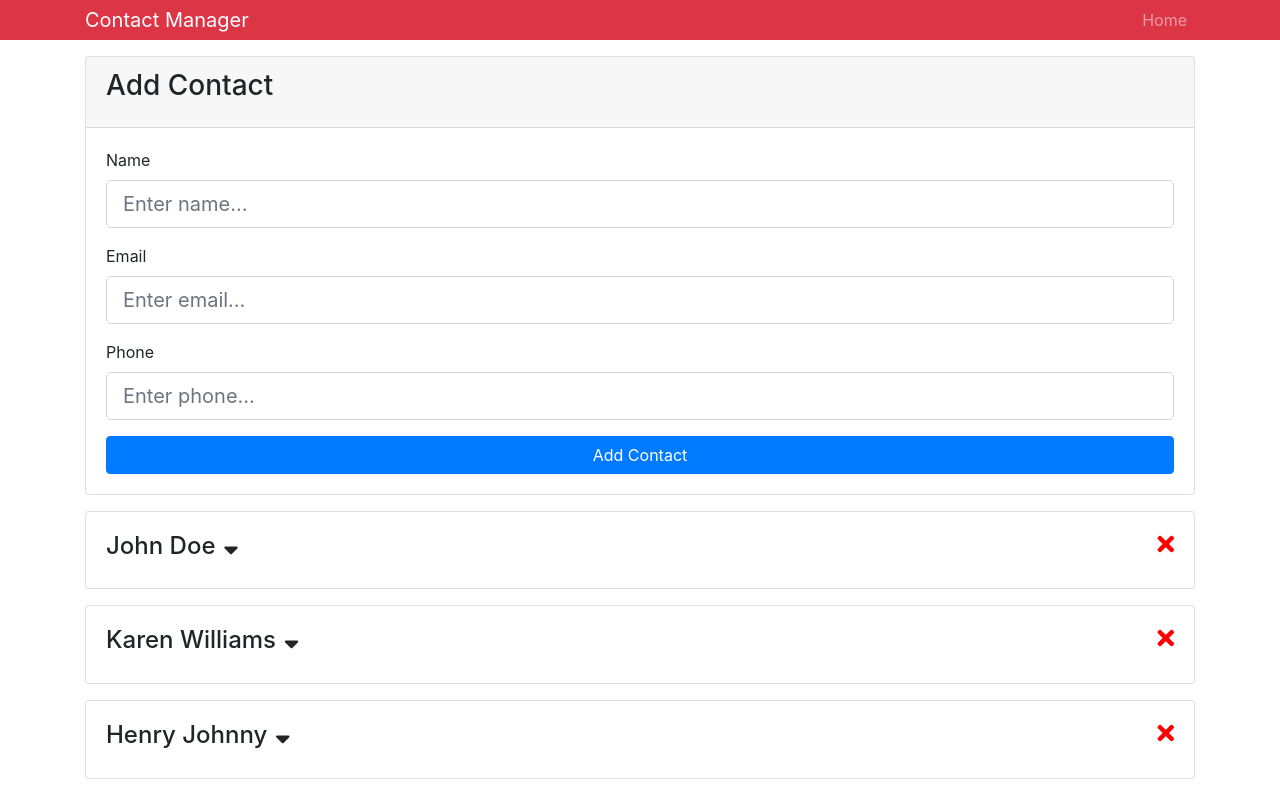
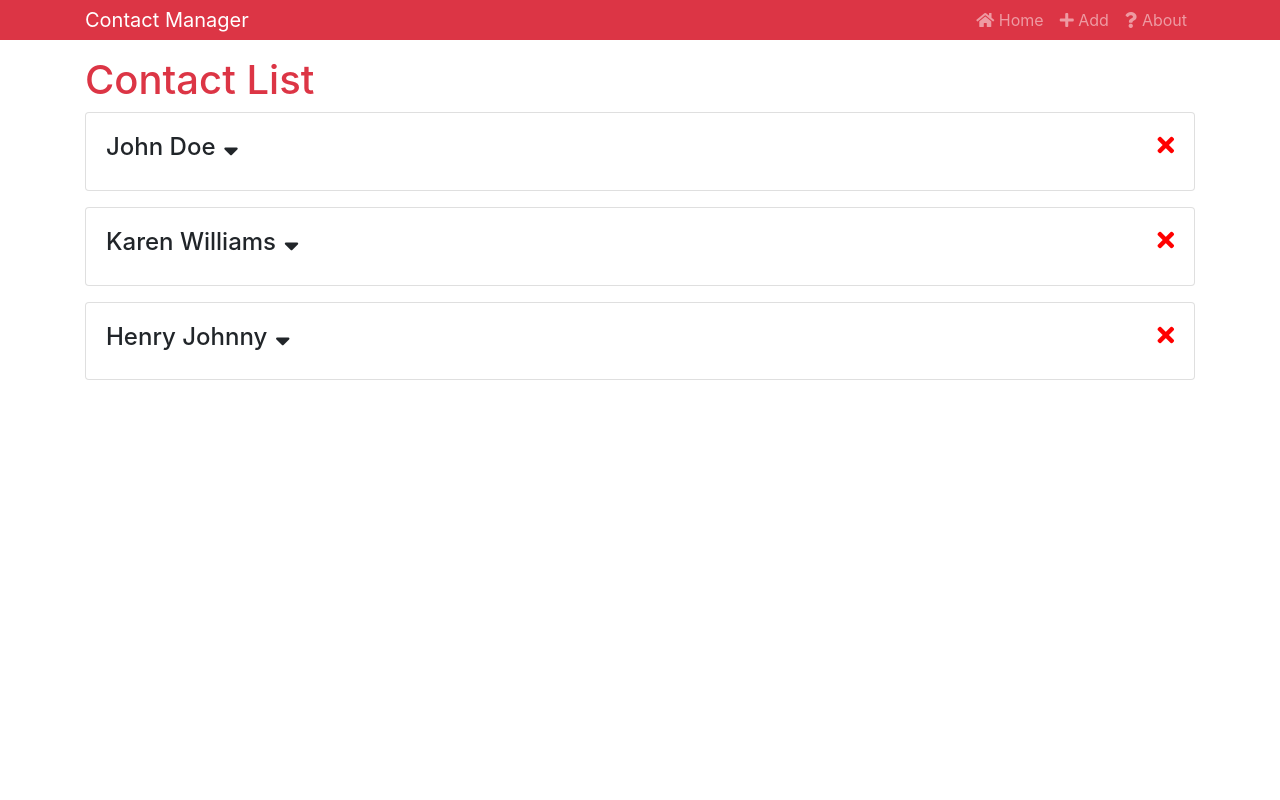
Before and after one commit to jmrmgn/contactmanager, a React (Create React App) app: page / in a window 1280 px wide. Built offline with nearby package versions, Linux system fonts and the light colour scheme.

Commit message:
react-router-dom added

```diff
--- a/package.json
+++ b/package.json
@@ -7,6 +7,7 @@
     "classnames": "^2.2.6",
     "react": "^16.7.0",
     "react-dom": "^16.7.0",
+    "react-router-dom": "^4.3.1",
     "react-scripts": "2.1.2",
     "uuid": "^3.3.2"
   },
--- a/src/App.js
+++ b/src/App.js
@@ -1,7 +1,10 @@
 import React, { Component } from 'react';
+// Browser = Parent, Route = route, Switch = Error page
+import { BrowserRouter as Router, Route, Switch } from 'react-router-dom';
 import Header from './components/layout/Header';
-import Contacts from './components/Contacts/Contacts';
-import AddContact from './components/Contacts/AddContact';
+import About from './components/pages/About';
+import Contacts from './components/contacts/Contacts';
+import AddContact from './components/contacts/AddContact';
 
 import { Provider } from './context';
 
@@ -12,13 +15,18 @@
    render() {
       return (
          <Provider>
-            <div className="App">
-               <Header branding="Contact Manager" />
-               <div className="container">
-                  <AddContact />
-                  <Contacts />
+            <Router>
+               <div className="App">
+                  <Header branding="Contact Manager" />
+                  <div className="container">
+                     <Switch>
+                        <Route exact path="/" component={Contacts} />
+                        <Route exact path="/about" component={About} />
+                        <Route exact path="/contact/add" component={AddContact} />
+                     </Switch>
+                  </div>
                </div>
-            </div>
+            </Router>
          </Provider>
       );
    }
--- a/src/components/Contacts/AddContact.js
+++ b/src/components/Contacts/AddContact.js
@@ -61,6 +61,9 @@
          phone: '',
          errors: {}
       });
+
+      // redirect to the link
+      this.props.history.push('/');
    };
 
    onContactChange = e => {
--- a/src/components/Contacts/Contacts.js
+++ b/src/components/Contacts/Contacts.js
@@ -13,6 +13,9 @@
                const { contacts } = value;
                return (
                   <React.Fragment>
+                     <h1 className="display mb-2">
+                        <span className="text-danger">Contact List</span>
+                     </h1>
                      {
                         contacts.map(contact => {
                            return (
--- a/src/components/layout/Header.js
+++ b/src/components/layout/Header.js
@@ -1,16 +1,29 @@
 import React from 'react';
 import PropTypes from 'prop-types';
+import { Link } from 'react-router-dom';
 
 const Header = (props) => {
    const { branding } = props;
    return (
       <nav className="navbar navbar-expand-sm navbar-dark bg-danger mb-3 py-0">
          <div className="container">
-            <a href="/" className="navbar-brand">{branding}</a>
+            <Link to="/" className="navbar-brand">{branding}</Link>
             <div>
                <ul className="navbar-nav mr-auto">
                   <li className="nav-item">
-                     <a href="/" className="nav-link">Home</a>
+                     <Link to="/" className="nav-link">
+                        <i className="fas fa-home"></i> Home
+                     </Link>
+                  </li>
+                  <li className="nav-item">
+                     <Link to="/contact/add" className="nav-link">
+                        <i className="fas fa-plus"></i> Add
+                     </Link>
+                  </li>
+                  <li className="nav-item">
+                     <Link to="/about" className="nav-link">
+                        <i className="fas fa-question"></i> About
+                     </Link>
                   </li>
                </ul>
             </div>
--- /dev/null
+++ b/src/components/pages/About.js
@@ -0,0 +1,11 @@
+import React from 'react';
+
+export default () => {
+   return (
+      <div>
+         <h1 className="display-4">About Contact</h1>
+         <p className="lead">Simple app to manage contacts</p>
+         <p className="text-secondary">Version 1.0.0</p>
+      </div>
+   );
+}
```
Also changed, not shown: 1 other file (tests, documents, lock files or other folders).
